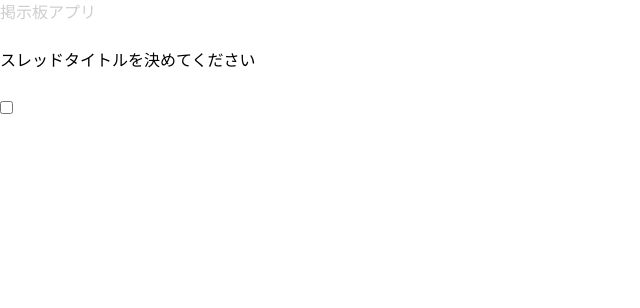
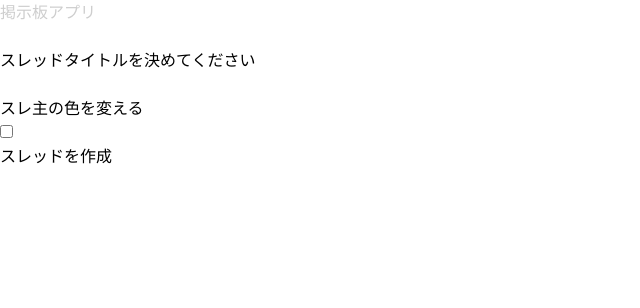
Before and after one commit to Yuga193/-Bulletinboard-Work, a Flask app: page /a in a window 1280 px wide. Shown: the top 308 px of the page, without its empty margins (0-640 px from the left). Run offline with Flask 3, Linux system fonts and the light colour scheme; style sheets or scripts are compiled from the project's sources.

Commit message:
build.htmlを編集しました

```diff
--- a/app/templates/html/build.html
+++ b/app/templates/html/build.html
@@ -10,9 +10,13 @@
         <input type="text"/>
     </div>
     <div class="input checkbox">
+        <p>スレ主の色を変える</p>
         <label>
             <input type="checkbox" name="xxx" value="yes">
         </label>
+    </div>
+    <div>
+        <button type="button">スレッドを作成</button>
     </div>
 {% endblock %}
 
```
